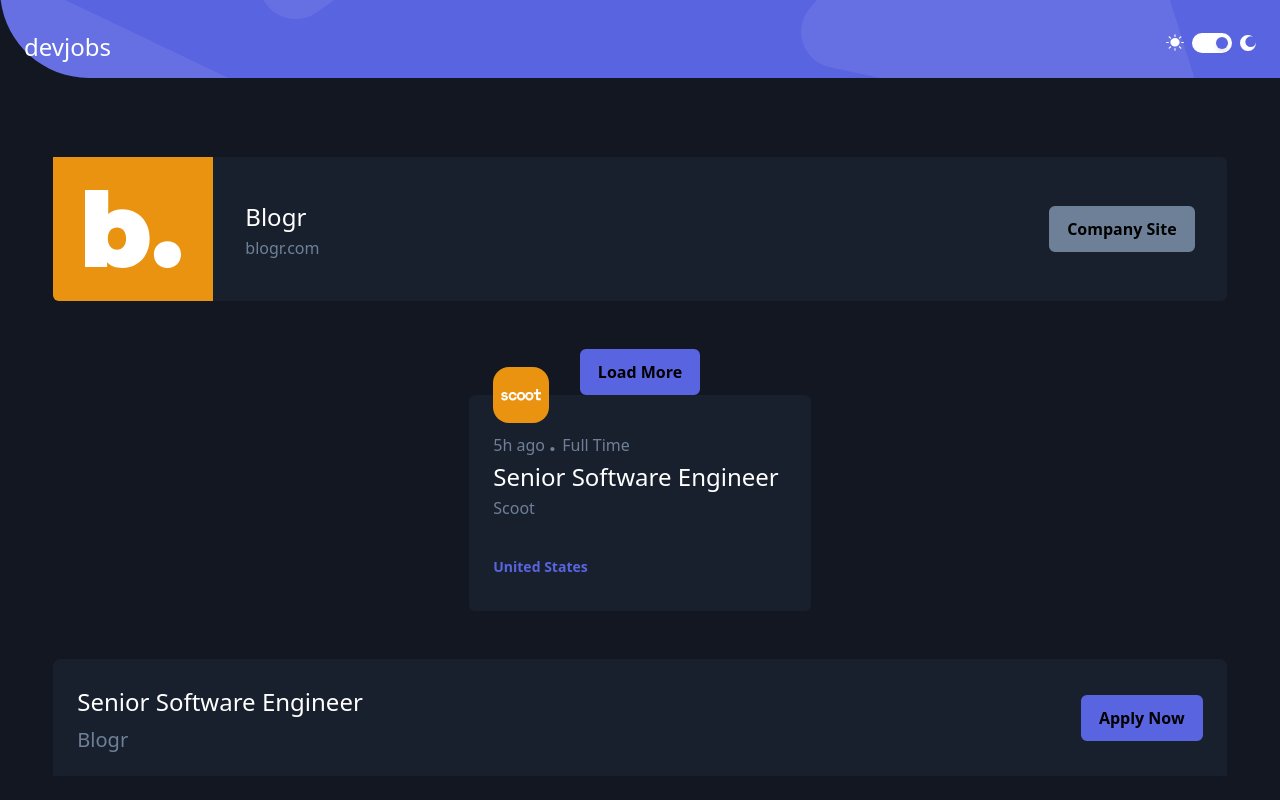
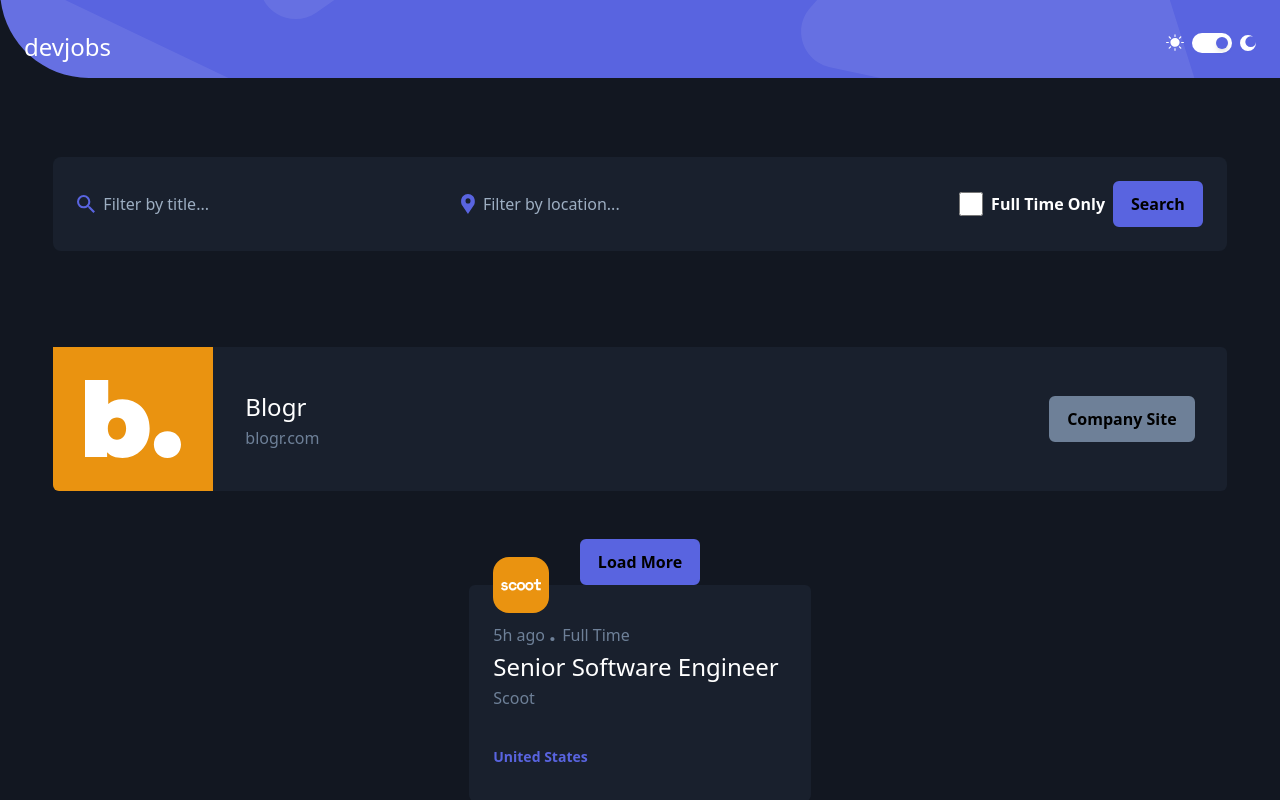
Before and after one commit to epalacio/dev-jobs, a Next.js app: page / in a window 1280 px wide. Shown: the top 800 px of the page. Built offline with nearby package versions, Linux system fonts and the light colour scheme.

Commit message:
build search bar, state logic. Fix bugs on others

```diff
--- a/src/app/page.tsx
+++ b/src/app/page.tsx
@@ -7,6 +7,7 @@
 import Footer from '@/components/Footer';
 import Header from '@/components/Header.client';
 import JobCard from '@/components/JobCard';
+import SearchBar from '@/components/SearchBar';
 
 export default function Home() {
 	const [theme, setTheme] = useState('dark');
@@ -19,6 +20,7 @@
 		<main className={`${theme === 'dark' ? 'dark' : ''}`}>
 			<div className='flex flex-col grow items-center justify-between grow w-full bg-lightgray dark:bg-midnight'>
 				<Header onThemeToggle={toggleTheme} theme={theme} />
+				<SearchBar />
 				<CompanyBanner
 					imageBackgroundColor='hsl(36,87%,49%)'
 					imageUrl='/logos/blogr.svg'
--- a/src/components/Header.client.tsx
+++ b/src/components/Header.client.tsx
@@ -7,17 +7,17 @@
 
 const Header: React.FC<HeaderProps> = ({ onThemeToggle, theme }) => {
 	return (
-		<div className='flex justify-between items-center w-full p-6 pb-12 md:rounded-bl-xl overflow-visible bg-cover bg-no-repeat bg-[center_top_-4rem] bg-[url("/images/mobile/bg-pattern-header.svg")] md:bg-[url("/images/tablet/bg-pattern-header.svg")] lg:bg-[url("/images/desktop/bg-pattern-header.svg")]'>
+		<div className='flex justify-between items-center w-full p-6 pb-12 md:rounded-bl-xl bg-cover bg-no-repeat bg-[center_top_-4rem] bg-[url("/images/mobile/bg-pattern-header.svg")] md:bg-[url("/images/tablet/bg-pattern-header.svg")] lg:bg-[url("/images/desktop/bg-pattern-header.svg")]'>
 			<h1 className='text-xl text-white mt-2'>devjobs</h1>
 			<div className='flex items-center'>
 				<Image src={`/icons/icon-sun.svg`} width={18} height={18} alt={'sun logo'} />
 				<button
 					onClick={onThemeToggle}
-					className={`w-10 h-5 flex items-center bg-white rounded-full p-1 mx-2 duration-500 ease-in-out ${
+					className={`w-10 h-5 flex items-center bg-white rounded-full p-1 mx-2 duration-300 ease-in-out ${
 						theme === 'dark' ? 'justify-end' : 'justify-start'
 					}`}
 				>
-					<div className='bg-violet w-3 h-3 rounded-full shadow-md transform duration-500 ease-in-out'></div>
+					<div className='bg-violet w-3 h-3 rounded-full shadow-md transform duration-300 ease-in-out'></div>
 				</button>
 				<Image src={`/icons/icon-moon.svg`} width={16} height={16} alt={'moon logo'} />
 			</div>
--- /dev/null
+++ b/src/components/SearchBar.tsx
@@ -0,0 +1,92 @@
+import { useState } from 'react';
+import Image from 'next/image';
+import Button from './Button.client';
+
+const SearchBar = () => {
+	const [filters, setFilters] = useState({ title: '', location: '', fullTime: false });
+
+	const handleFilterChange = (e: any) => {
+		const { name, value, checked, type } = e.target;
+
+		setFilters((prevFilters) => ({
+			...prevFilters,
+			[name]: type === 'checkbox' ? checked : value,
+		}));
+	};
+
+	return (
+		<div className='flex p-6 bg-white dark:bg-verydarkblue w-11/12 my-12 rounded-lg items-center justify-between'>
+			<label htmlFor='title-input' className='flex items-center justify-start grow'>
+				<Image
+					src={`/icons/icon-search.svg`}
+					width={18}
+					height={18}
+					alt={'search logo'}
+					className='object-contain hidden md:block'
+				/>
+				<input
+					id='title-input'
+					type='text'
+					className='block w-full border-0 outline-none ring-0 py-1.5 px-2 text-midnight dark:text-white placeholder:text-gray sm:text-md sm:leading-6 focus:ring-0 focus:ring-offset-0 focus:border-transparent outline-none bg-transparent'
+					value={filters.title}
+					onChange={handleFilterChange}
+					placeholder='Filter by title...'
+					name='title'
+				/>
+				<div
+					className='block md:hidden bg-violet p-3 rounded-md cursor-pointer'
+					onClick={() => console.log('search clicked')}
+				>
+					<Image
+						src={`/icons/icon-search-mobile.svg`}
+						width={18}
+						height={18}
+						alt={'search logo'}
+						className='object-contain'
+					/>
+				</div>
+			</label>
+			<label
+				htmlFor='location-input'
+				className='flex items-center justify-start grow  hidden md:flex'
+			>
+				<Image
+					src={`/icons/icon-location.svg`}
+					width={14}
+					height={14}
+					alt={'location logo'}
+					className='object-contain'
+				/>
+				<input
+					id='title-input'
+					type='text'
+					className='block w-full border-0 outline-none ring-0 py-1.5 px-2 text-midnight dark:text-white placeholder:text-gray sm:text-md sm:leading-6 focus:ring-0 focus:ring-offset-0 focus:border-transparent outline-none bg-transparent'
+					value={filters.location}
+					onChange={handleFilterChange}
+					placeholder='Filter by location...'
+					name='location'
+				/>
+			</label>
+			<label
+				htmlFor='fulltime-input'
+				className='flex items-center justify-end grow hidden md:flex gap-2'
+			>
+				<input
+					id='fulltime-input'
+					type='checkbox'
+					className='w-6 h-6 accent-violet'
+					checked={filters.fullTime}
+					onChange={handleFilterChange}
+					placeholder='Filter by location...'
+					name='fullTime'
+				/>
+				<p className='font-bold text-md text-verydarkblue dark:text-white'>
+					Full Time Only
+				</p>
+				<Button ctaText={'Search'} />
+			</label>
+		</div>
+	);
+};
+
+export default SearchBar;
```
Also changed, not shown: public/icons/icon-search-mobile.svg (added), public/icons/icon-sun.svg.
